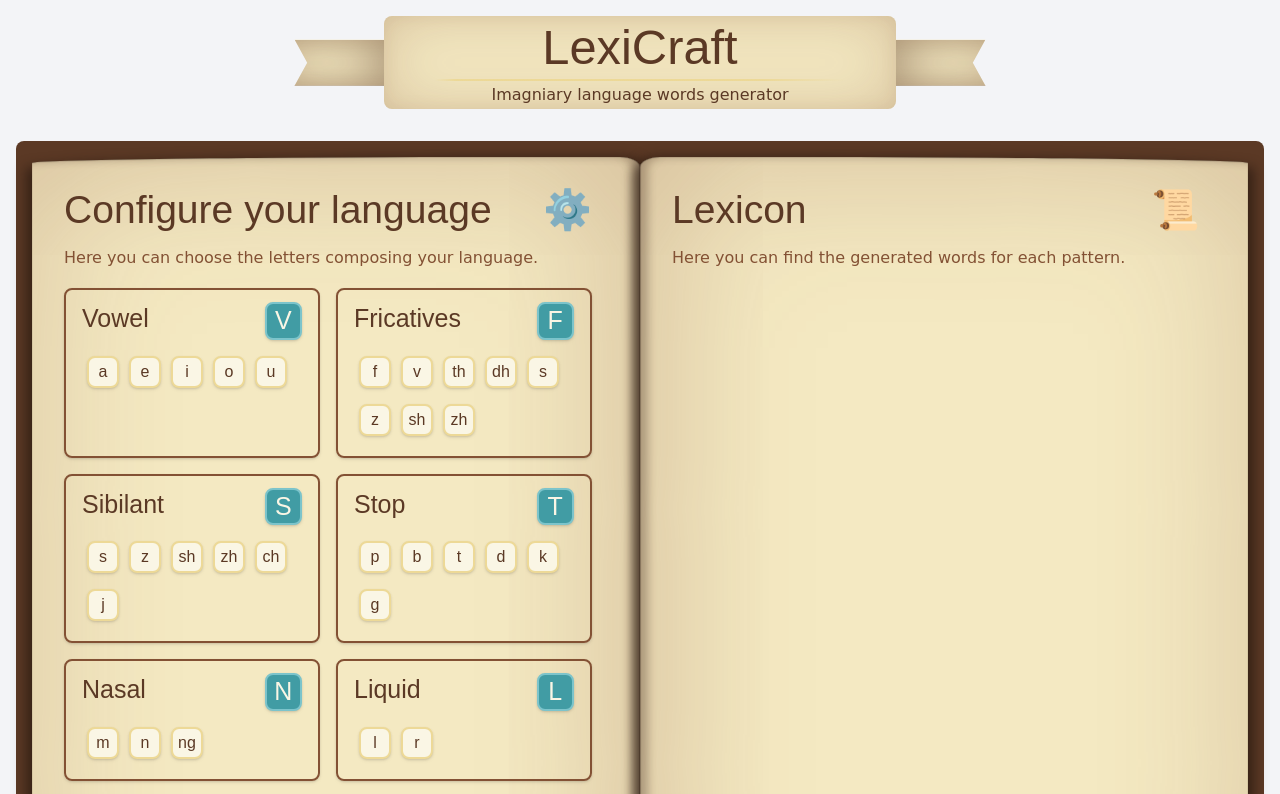
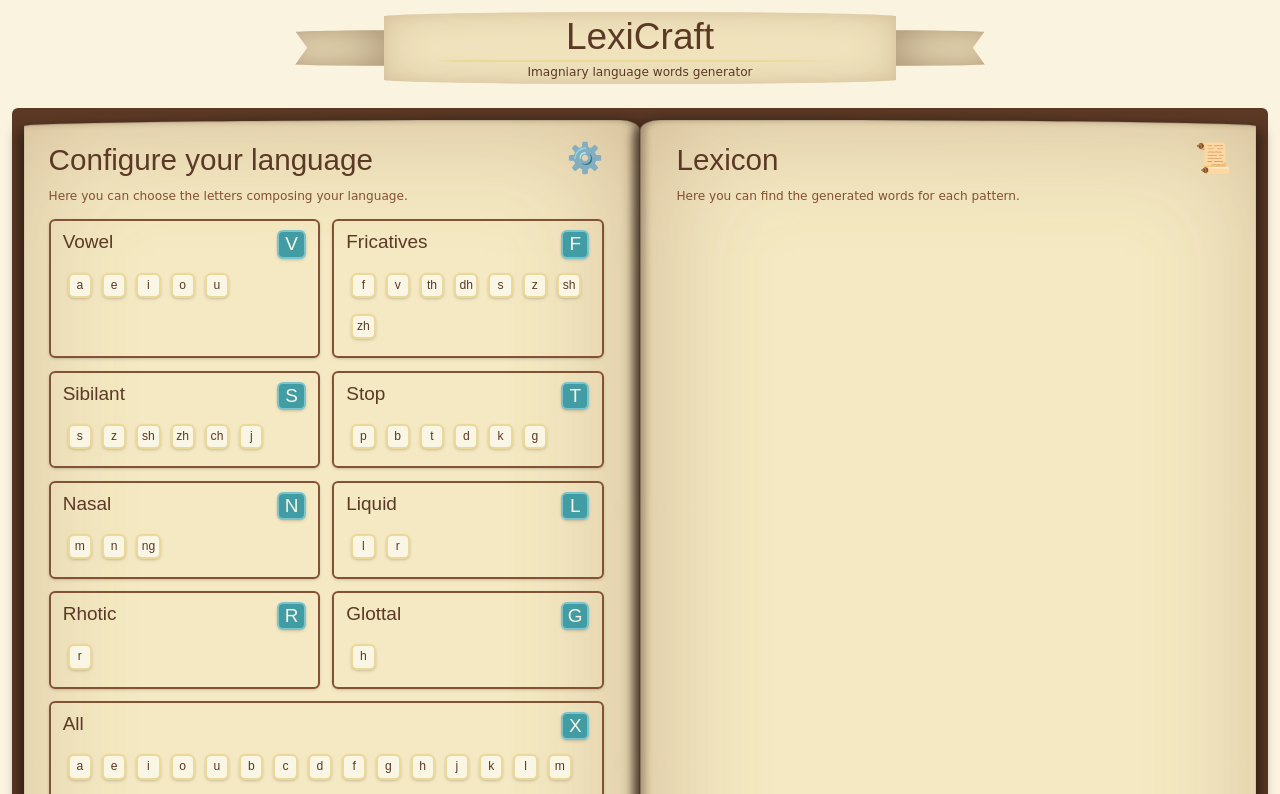
Before and after one commit to Hychaim/leksicraft, a plain HTML site: page index.html in a window 1280 px wide. Shown: the top 794 px of the page. Drawn offline with Linux system fonts and the light colour scheme; a web font is replaced by a local one.

Commit message:
💄 style: fluid font size + header (#10)

```diff
--- a/css/style.css
+++ b/css/style.css
@@ -28,7 +28,7 @@
     --error-color: 357, 53%, 56%;
 
     /* Background color scheme */
-    --background-color: var(--neutral-medium), 10%;
+    --background-color: var(--primary-color), 50%;
 
     /* Text colors */
     --text-primary: hsl(var(--secondary-color));
@@ -37,6 +37,7 @@
     --text-light-secondary: hsl(var(--primary-color));
 
     /* Fonts */
+    font-size: clamp(12px, 12px + (16 - 12) * ((100vw - 1200px) / (3440 - 1200)), 16px);
     --font-family: "Macondo", sans-serif;
     --font-family-simple: "Playpen Sans", sans-serif;
 
@@ -62,9 +63,6 @@
     --box-shadow: rgba(0, 0, 0, 0.075) 0px 2px 5px -1px, rgba(0, 0, 0, 0.25) 0px 1px 3px -1px;
     --btn-transition: all 0.1s ease;
     --input-transition: all 0.2s ease;
-    --perspective: 1500vh;
-    --page-rotation: 6deg;
-    --page-rotation-negative: calc(var(--page-rotation) * -1);
 }
 
 *,
@@ -140,7 +138,7 @@ header {
     position: relative;
     width: clamp(256px, 40%, 512px);
     margin: 1rem auto;
-    border-radius: var(--border-radius);
+    border-radius: 50% 50% 50% 50% / 6% 6% 6% 6% ;
     background-color: hsl(var(--primary-color));
     box-shadow: inset 0 0 4rem hsl(var(--secondary-color-light), 0.25), inset 0 0 1rem hsl(var(--secondary-color-light), 0.1);
 }
@@ -162,6 +160,7 @@ header:before {
     -o-transform: translate(50%, -50%);
     transform: translate(50%, -50%);
     left: -30%;
+    border-radius: 90% 6% 6% 90% / 6% 6% 6% 6%;
     clip-path: polygon(100% 0, 100% 100%, 0 100%, 10% 50%, 0 0);
     box-shadow: inset -50px 0px 40px hsl(var(--secondary-color), 0.4), inset 0 0 2rem hsl(var(--secondary-color-light), 0.25);
 }
@@ -171,6 +170,7 @@ header:after {
     -o-transform: translate(-50%, -50%);
     transform: translate(-50%, -50%);
     right: -30%;
+    border-radius: 6% 90% 90% 6% / 6% 6% 6% 6%;
     clip-path: polygon(100% 0, 90% 50%, 100% 100%, 0 100%, 0 0);
     box-shadow: inset 50px 0px 40px hsl(var(--secondary-color), 0.4), inset 0 0 2rem hsl(var(--secondary-color-light), 0.25);
 }
@@ -203,6 +203,12 @@ main section {
 
 #display-panel {
     border-radius: 20px 20px 20px 20px / 6px 6px 6px 6px;
+}
+
+.section-title {
+    display: flex;
+    justify-content: space-between;
+    font-size: var(--font-size-h2);
 }
 
 hr {
@@ -261,7 +267,14 @@ button:active {
 
     main section {
         width: 50%;
+    }
+
+    #config-panel {
         padding: 1rem 3rem 1rem 2rem;
+    }
+
+    #display-panel {
+        padding: 1rem 2rem 1rem 3rem;
     }
 
     main section hr {
--- a/index.html
+++ b/index.html
@@ -15,18 +15,20 @@
     </header>
     <main>
         <section id="config-panel">
-            <div>
-                <h2>Configure your language<span>⚙️</span></h2>
-                <p class="text-muted">Here you can choose the letters composing your language.</p>
+            <div class="section-title">
+                <h2>Configure your language</h2>
+                <span>⚙️</span>
             </div>
+            <p class="text-muted">Here you can choose the letters composing your language.</p>
             <div id="inputs"></div>
             <button type="button" id="generate" title="Generate the glossary">Generate</button>
         </section>
         <section id="display-panel">
-            <div>
-                <h2>Lexicon<span>📜</span></h2>
-                <p class="text-muted">Here you can find the generated words for each pattern.</p>
+            <div class="section-title">
+                <h2>Lexicon</h2>
+                <span>📜</span>
             </div>
+            <p class="text-muted">Here you can find the generated words for each pattern.</p>
             <div id="word-lists"></div>
         </section>
     </main>
```
